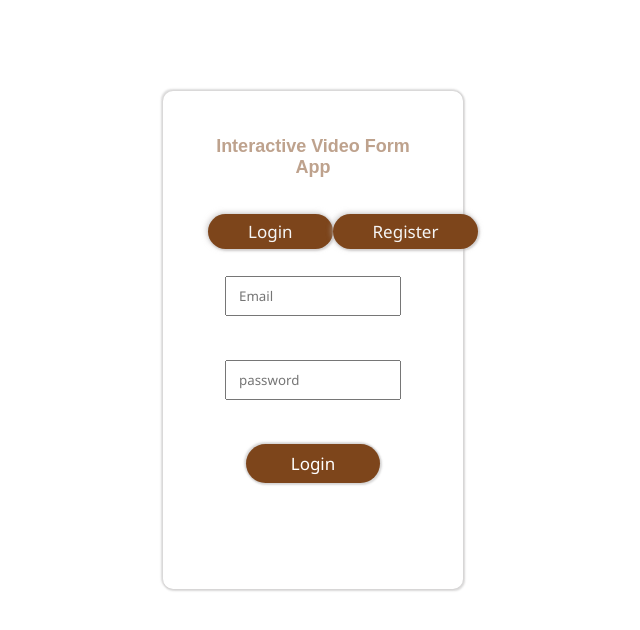
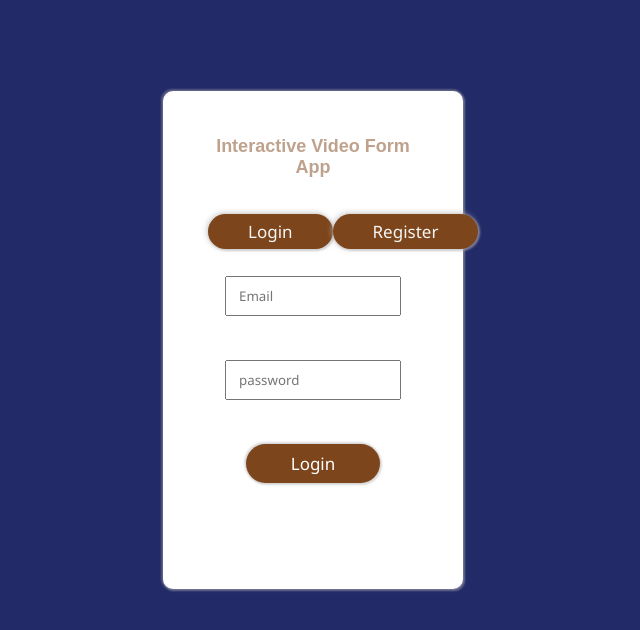
Before and after one commit to TunarshBee/appClickAssessment, a React (Create React App) app: page / in a window 1280 px wide. Shown: the top 630 px of the page, without its empty margins (327-967 px from the left). Built offline with nearby package versions, Linux system fonts and the light colour scheme.

Commit message:
added default styles

```diff
--- a/src/App.css
+++ b/src/App.css
@@ -1,8 +1,11 @@
 *{
     outline: none;
     box-sizing: border-box;
+    text-decoration: none;
     font-family: 'Segoe UI', Tahoma, Geneva, Verdana, sans-serif;
 }
+
+
 
 .App {
     margin: 0px;
@@ -29,7 +32,7 @@
     right: 0px;
     top: 0px;
     bottom: 0px;
-    background-color: rgba(255, 255, 255, 0.534);
+
     z-index: 2;
 }
 
@@ -47,3 +50,8 @@
     width: 120px;
     height: 70px;
 }
+
+
+body{
+    background-color: rgb(34, 42, 104);
+}
```
